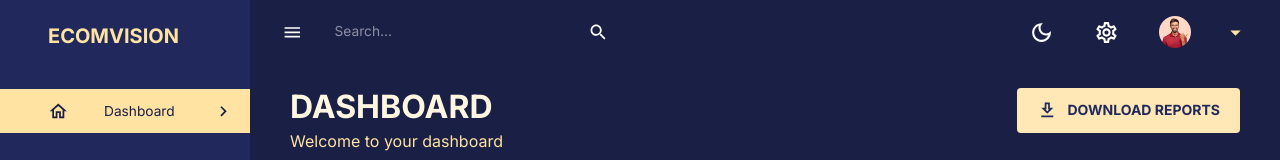
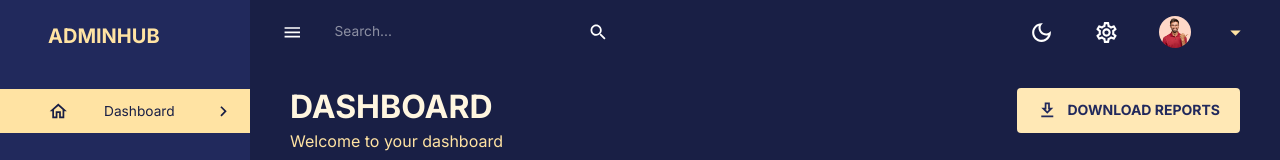
Before and after one commit to JIMMY-YA0/Admin-dashboard, a React (Create React App) app in the folder client/: page /dashboard in a window 1280 px wide. Shown: the top 160 px of the page. Built offline with nearby package versions, Linux system fonts and the light colour scheme; no server answers.

Commit message:
Update package.json and Sidebar

```diff
--- a/client/src/components/Sidebar.jsx
+++ b/client/src/components/Sidebar.jsx
@@ -115,7 +115,7 @@ const Sidebar = ({ user, drawerWidth, isSidebarOpen, setIsSidebarOpen, isNonMobi
               <FlexBetween color={theme.palette.secondary.main}>
                 <Box display="flex" alignItems="center" gap="0.5rem">
                   <Typography variant="h4" fontWeight="bold">
-                    ECOMVISION
+                    ADMINHUB
                   </Typography>
                 </Box>
                 {!isNonMobile && (
--- a/client/src/redux/globalSlice.js
+++ b/client/src/redux/globalSlice.js
@@ -2,7 +2,7 @@ import { createSlice } from "@reduxjs/toolkit";
 
 const initialState = {
   mode: "dark",
-  userId: "63701cc1f03239b7f700000e",
+  userId: "63701cc1f03239c72c00017f",
 };
 
 const globalSlice = createSlice({
```
Also changed, not shown: package.json (+10 -1 lines), 1 other file (tests, documents, lock files or other folders).
